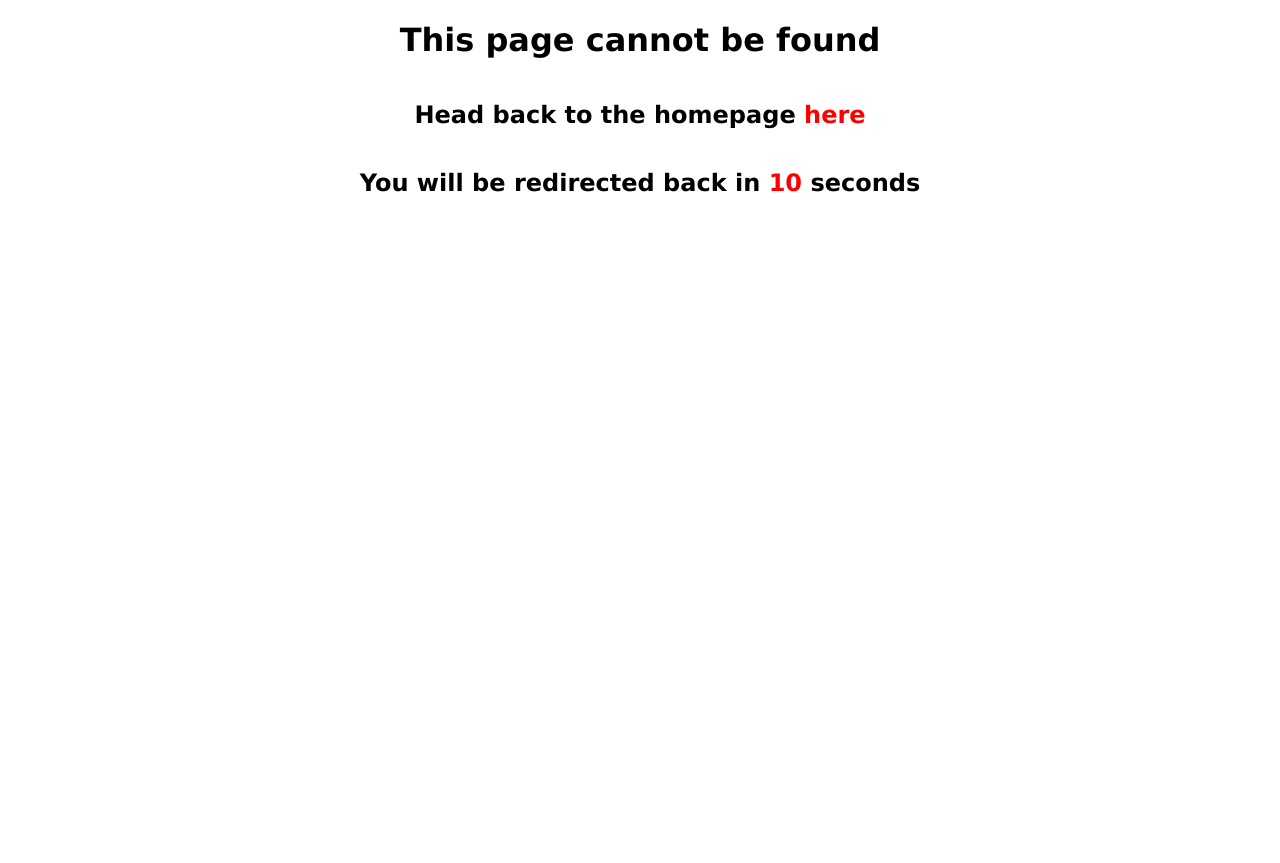
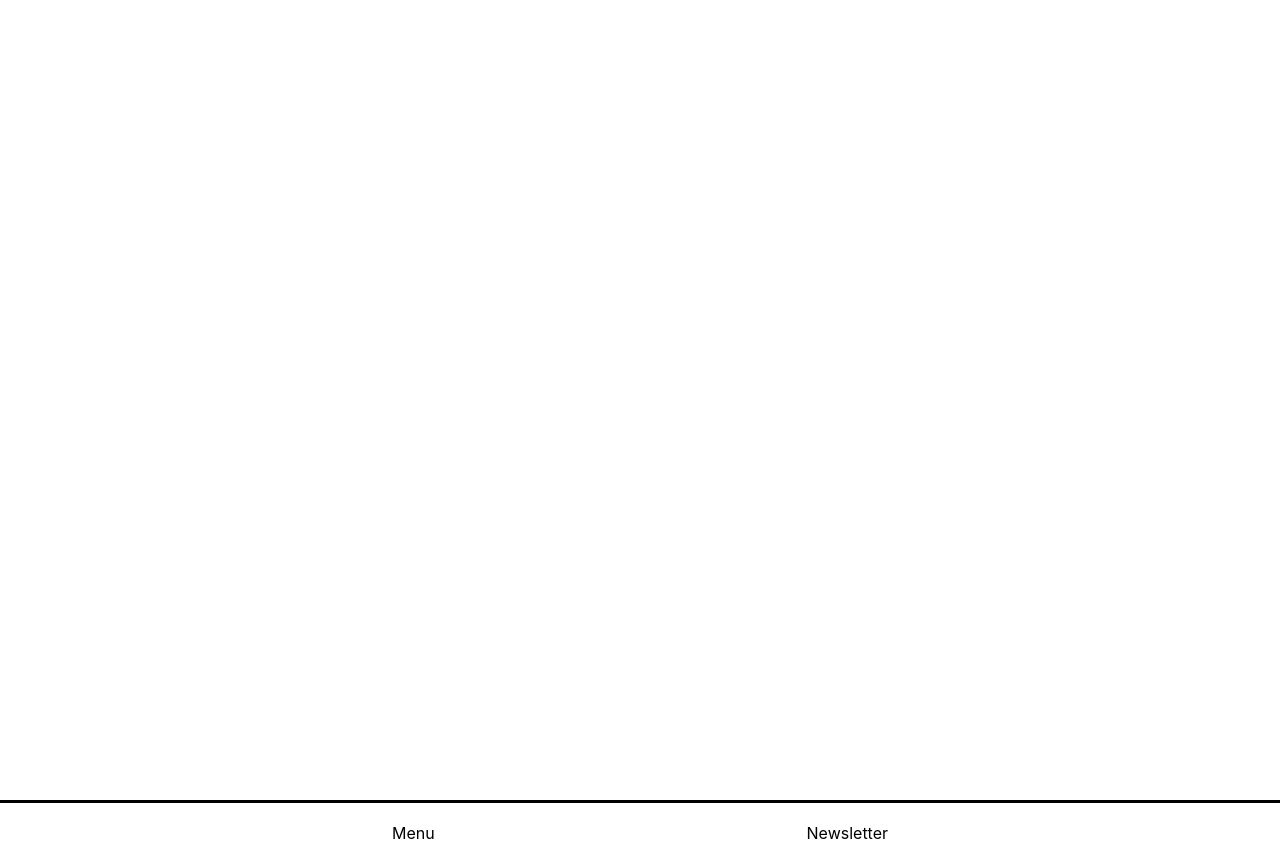
Before and after one commit to FaizanK001/AnimeNext, a Next.js app: page /anime in a window 1280 px wide. Before the commit this address had no page. Before the commit the page ends 800 px from the top, so only its background shows below. Built offline with nearby package versions, Linux system fonts and the light colour scheme.

Commit message:
created anime index page which will have different anime populated on there

```diff
--- /dev/null
+++ b/pages/anime/index.js
@@ -0,0 +1,19 @@
+import Head from 'next/head'
+import styles from '../../styles/Anime.module.css'
+import Footer from '../../components/footer'
+
+export default function Home() {
+  return (
+    <div>
+      <Head>
+        <title>Next Anime | Anime</title>
+        <meta name="description" content="Generated by create next app" />
+        <link rel="icon" href="/NextAnimeLogo.png" />
+      </Head>
+
+      <main className={styles.container}>
+      </main>
+      <Footer />
+    </div >
+  )
+}
```
